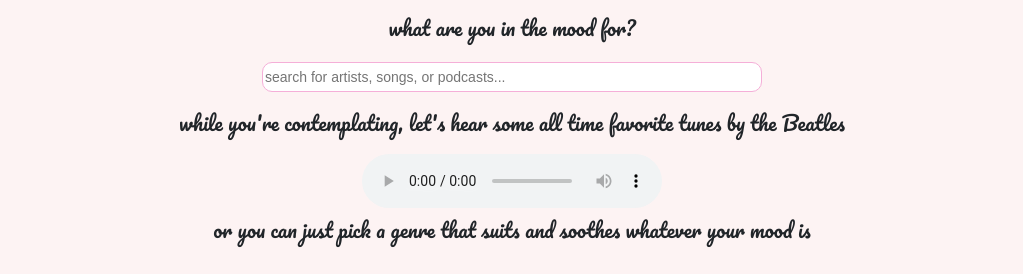
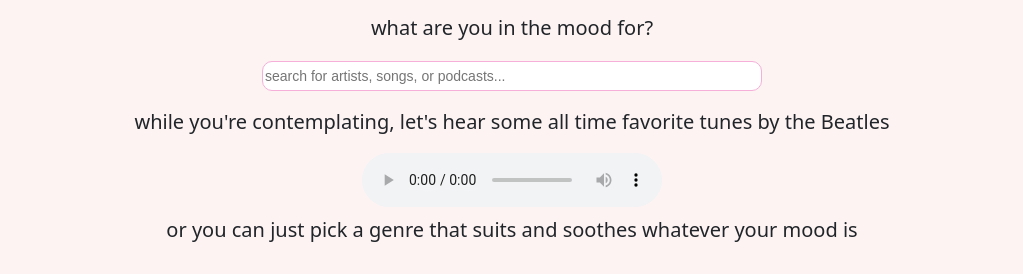
Before and after one commit to novempurr/casestudy2, a plain HTML site: page songs.html in a window 1280 px wide. Shown: the part 829-1103 px from the top of the page, without its empty margins (128-1151 px from the left). Drawn offline with nearby package versions, Linux system fonts and the light colour scheme; a web font is replaced by a local one.

Commit message:
another commit

```diff
--- a/styles.scss
+++ b/styles.scss
@@ -121,8 +121,6 @@ a:hover {
     opacity: 1;
    }
 
-
-
     .row {
         display: flex;
         flex-wrap: wrap;
@@ -166,7 +164,7 @@ a:hover {
     .pickupline {
         text-align: center;
         font-size: 20px;
-        font-family: "Pacifico", sans-serif;
+        // font-family: "Pacifico", sans-serif;
     }
     input {
         width: 500px;
```
Also changed, not shown: index.html (line endings or trailing spaces), styles.css, 1 other file.
